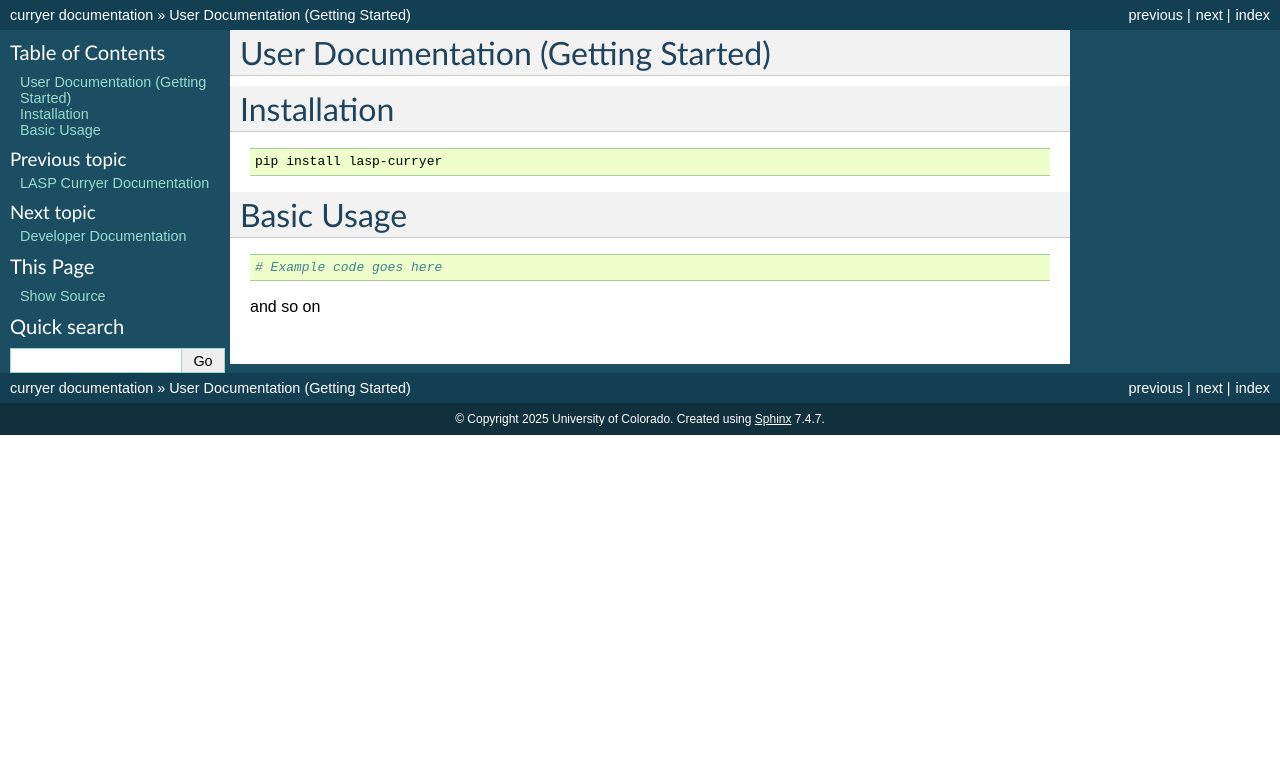
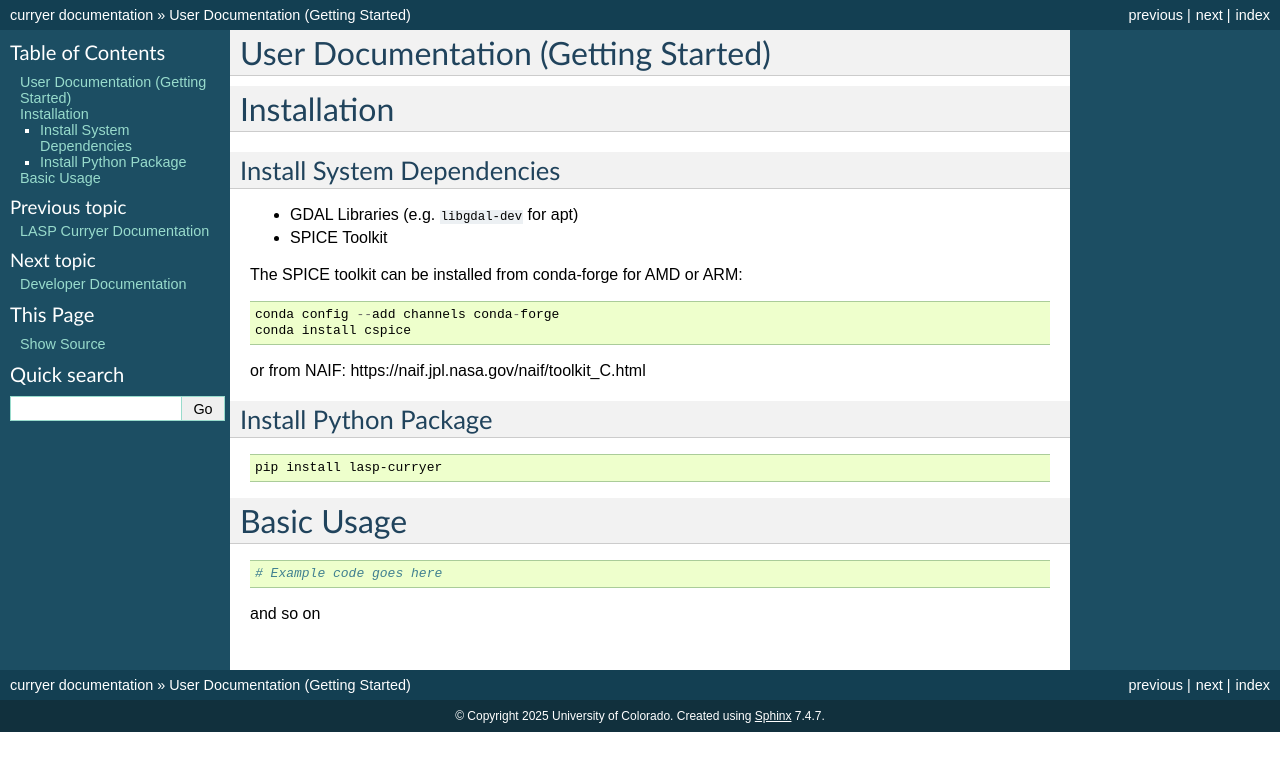
Before and after one commit to lasp/curryer, a Sphinx documentation site: the page built from docs/source/users.md, in a window 1280 px wide. Shown: the top 771 px of the page. Built offline with Sphinx 7.4.7, drawn with Linux system fonts in a browser that asks for light colours; pages that are not in the unit, such as notebooks, are missing from menus.

Commit message:
Remove SPICE Binaries
Removed the SPICE toolkit binaries from the package, instead preferring
to rely on finding them in the system PATH. Added documentation in
installation section requiring installation of SPICE toolkit. I didn't
touch the README because we have a designated ticket for updating it.

Also updated the Dockerfile to install the SPICE toolkit from conda (ARM
or AMD).

Updated tests to search the path rather than hardcoding the bin
directory for SPICE binaries.

````diff
--- a/docs/source/users.md
+++ b/docs/source/users.md
@@ -1,6 +1,22 @@
 # User Documentation (Getting Started)
 
 # Installation
+
+### Install System Dependencies
+
+- GDAL Libraries (e.g. `libgdal-dev` for apt)
+- SPICE Toolkit
+
+The SPICE toolkit can be installed from conda-forge for AMD or ARM:
+
+```
+conda config --add channels conda-forge
+conda install cspice
+```
+
+or from NAIF: https://naif.jpl.nasa.gov/naif/toolkit_C.html
+
+### Install Python Package
 
 ```shell
 pip install lasp-curryer
````
Also changed, not shown: 16 other files.
